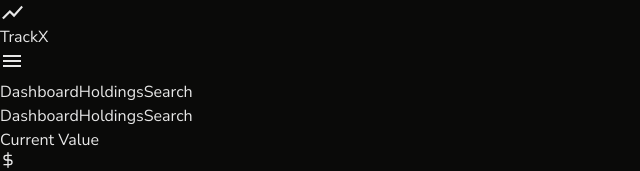
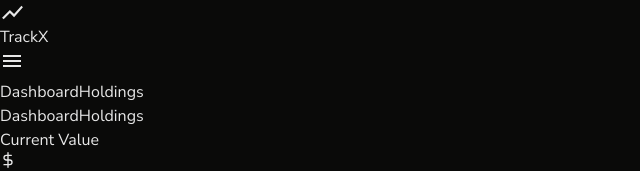
Before and after one commit to ayush-khatrii/portfolio-tracker, a React (Vite) app in the folder client/: page / in a window 1280 px wide. Shown: the top 171 px of the page, without its empty margins (0-640 px from the left). Built offline with nearby package versions, Linux system fonts and the light colour scheme; no server answers.

Commit message:
refactor: Refactor navbar

```diff
--- a/client/src/components/navbar.jsx
+++ b/client/src/components/navbar.jsx
@@ -38,11 +38,6 @@ export default function Navbar() {
               >
                 Holdings
               </NavLink>
-              <NavLink to="/search"
-                className={`hover:text-green-500 transition-all duration-150 ${url === "/search" ? "opacity-100" : "opacity-50"}`}
-              >
-                Search
-              </NavLink>
             </nav>
           </div>
         </div>
@@ -63,11 +58,6 @@ export default function Navbar() {
             >
               Holdings
             </NavLink>
-            <NavLink to="/search"
-              className={`hover:text-green-500 transition-all duration-150 ${url === "/holdings" ? "opacity-100" : "opacity-50"}`}
-            >
-              Search
-            </NavLink>
           </nav>
         </div>
       </div>
```
